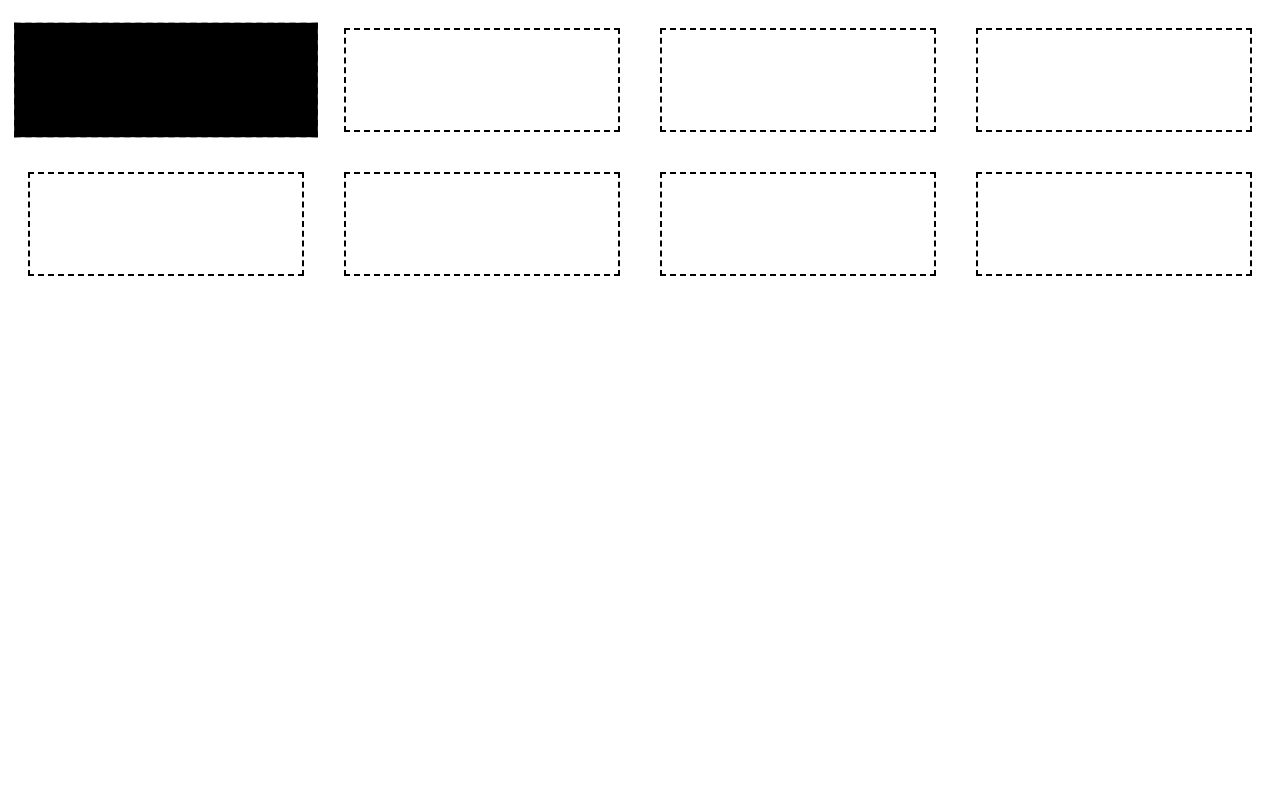
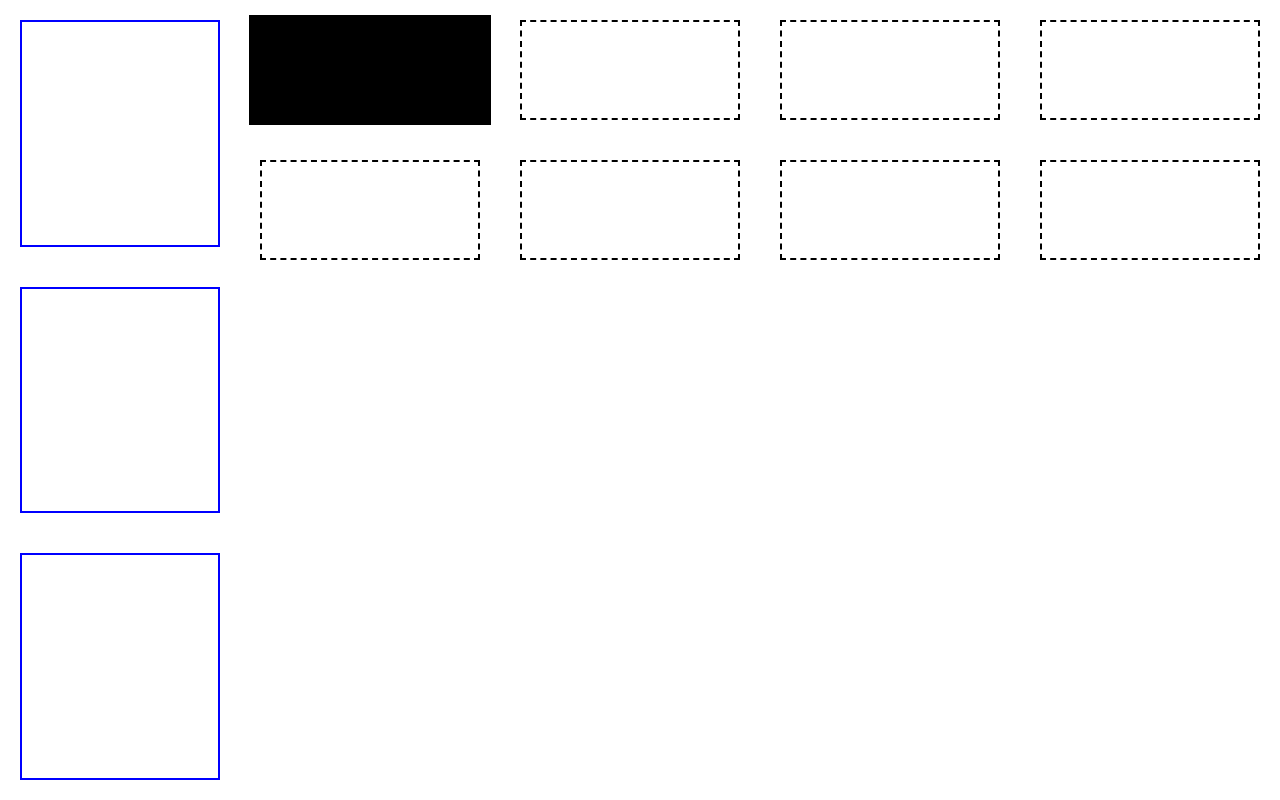
Before and after one commit to GeraldHost/react-tv-navigation, a React (Create React App) app: page / in a window 1280 px wide. Built offline with nearby package versions, Linux system fonts and the light colour scheme.

Commit message:
feat: added navigation to example

```diff
--- a/src/App.css
+++ b/src/App.css
@@ -1,14 +1,31 @@
-.focusable {
-  display: flex;
-  flex: 1;
+body {
+  margin: 0;
+  padding: 0;
 }
 
-.focusable.col {
-  flex-direction: column;
+* {
+  box-sizing: border-box;
 }
 
-.focusable.row {
-  flex-direction: row;
+.root-container {
+  height: 100vh;
+}
+
+.row-container {
+  flex-grow: 0 !important;
+}
+
+.nav {
+  max-width: 240px;
+}
+
+.nav-item {
+  border: 2px solid blue;
+  margin: 20px;
+}
+
+.nav-item.active {
+  background-color: blue;
 }
 
 .item {
@@ -23,3 +40,18 @@
   background-color: black;
   transform: scale(1.1);
 }
+
+/* required */
+
+.focusable {
+  display: flex;
+  flex: 1;
+}
+
+.focusable.col {
+  flex-direction: column;
+}
+
+.focusable.row {
+  flex-direction: row;
+}
--- a/src/App.js
+++ b/src/App.js
@@ -2,7 +2,7 @@ import React from "react";
 import { Provider } from "react-redux";
 
 import { store } from "./focusStore";
-import { Col, Row } from "./components";
+import { Col, Row, Nav } from "./components";
 import { RootFocusRow, focusedCol, focusedRow } from "./Focusable";
 
 import "./App.css";
@@ -11,26 +11,33 @@ const FocusableItem = focusedCol(Col);
 const FocusableRow = focusedRow(Row);
 const FocusableCol = focusedCol((props) => <div {...props} />);
 
+const FocusableNav = focusedCol(Nav);
+const FocusableNavItem = focusedCol(Nav.Item);
+
 function App() {
   return (
     <Provider store={store}>
-      <RootFocusRow initialFocusNode="node-a-1">
+      <RootFocusRow className="root-container" initialFocusNode="node-a-1">
+        <FocusableNav name="nav">
+          <FocusableNavItem name="nav-item-a" />
+          <FocusableNavItem name="nav-item-b" />
+          <FocusableNavItem name="nav-item-c" />
+        </FocusableNav>
+
         <FocusableCol name="node" container>
-
-          <FocusableRow name="node-a" container>
+          <FocusableRow name="node-a" className="row-container" container>
             <FocusableItem name="node-a-1" />
             <FocusableItem name="node-a-2" />
             <FocusableItem name="node-a-3" />
             <FocusableItem name="node-a-4" />
           </FocusableRow>
 
-          <FocusableRow name="node-b" container>
+          <FocusableRow name="node-b" className="row-container" container>
             <FocusableItem name="node-b-1" />
             <FocusableItem name="node-b-2" />
             <FocusableItem name="node-b-3" />
             <FocusableItem name="node-b-4" />
           </FocusableRow>
-
         </FocusableCol>
       </RootFocusRow>
     </Provider>
--- a/src/Focusable.js
+++ b/src/Focusable.js
@@ -33,7 +33,7 @@ const mapStateToProps = (state, props) => ({
 
 export const focused = (type) => (Component) => {
   return connect(mapStateToProps)(
-    ({ active, name, container, beforeActive, ...props }) => {
+    ({ active, name, container, className, beforeActive, ...props }) => {
       const { parent } = useFocus();
       const dispatch = useDispatch();
 
@@ -49,7 +49,12 @@ export const focused = (type) => (Component) => {
 
       return (
         <FocusContext.Provider value={{ parent: name }}>
-            <Component className={cn("focusable", type)} active={active} type={type} {...props} />
+          <Component
+            className={cn("focusable", type, className)}
+            active={active}
+            type={type}
+            {...props}
+          />
         </FocusContext.Provider>
       );
     }
@@ -60,7 +65,11 @@ export const focusedCol = focused("col");
 export const focusedRow = focused("row");
 
 const Root = focusedRow((props) => <div {...props} />);
-export const RootFocusRow = ({ children, initialFocusNode = "root" }) => {
+export const RootFocusRow = ({
+  children,
+  className,
+  initialFocusNode = "root",
+}) => {
   const dispatch = useDispatch();
 
   const handleRight = () => void dispatch(right());
@@ -90,7 +99,7 @@ export const RootFocusRow = ({ children, initialFocusNode = "root" }) => {
 
   return (
     <FocusContext.Provider value={{ parent: null }}>
-      <Root name="root" type="row">
+      <Root name="root" className={className}>
         {children}
       </Root>
     </FocusContext.Provider>
--- /dev/null
+++ b/src/components/Nav.js
@@ -0,0 +1,12 @@
+import React from "react";
+import cn from "classnames";
+
+export const Nav = ({ className, ...props }) => {
+  return <div className={cn(className, "nav")} {...props} />;
+};
+
+const NavItem = ({ className, active, ...props }) => {
+  return <div className={cn(className, { active }, "nav-item")} {...props} />;
+};
+
+Nav.Item = NavItem;
--- a/src/components/index.js
+++ b/src/components/index.js
@@ -1,2 +1,3 @@
 export * from "./Col";
 export * from "./Row";
+export * from "./Nav";
```
